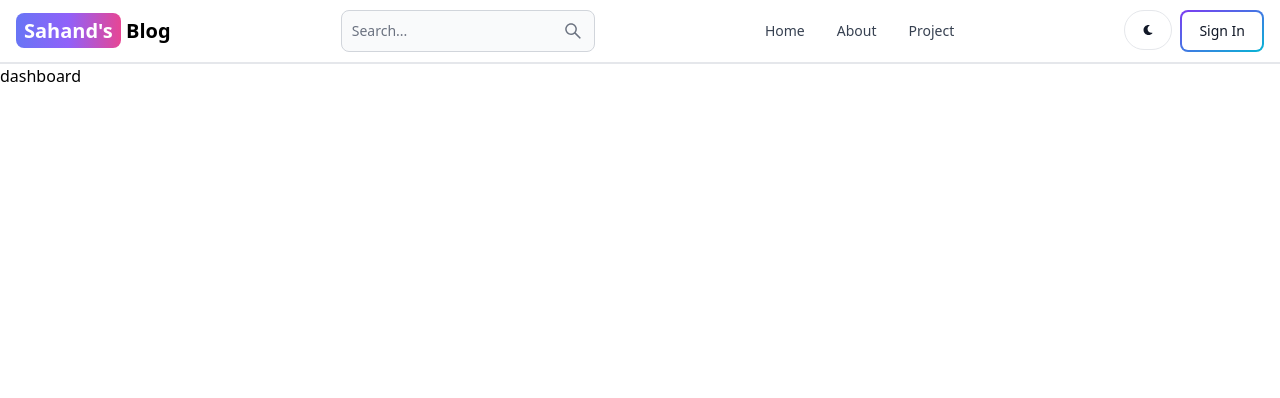
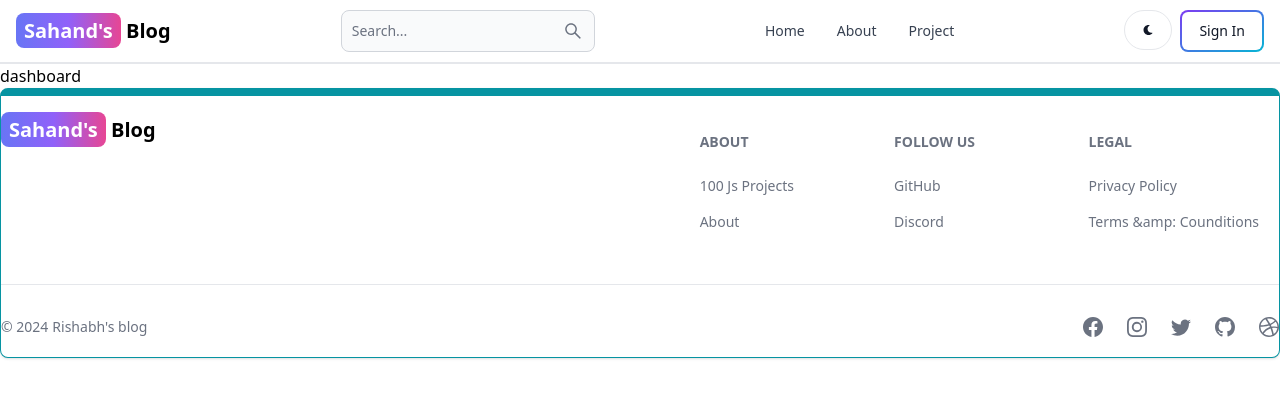
Before and after one commit to Rishabhsharma2004/StramYard1, a React (Vite) app in the folder SynStream/: page /dashboard in a window 1280 px wide. Shown: the top 398 px of the page. Built offline with nearby package versions, Linux system fonts and the light colour scheme.

Commit message:
create footer component

```diff
--- a/SynStream/src/App.jsx
+++ b/SynStream/src/App.jsx
@@ -7,6 +7,7 @@
 import Project from './pages/Project'
 import Dashboard from './pages/Dashboard'
 import Header from './component/Header'
+import Footer from './component/Footer'
 export default function App() {
   return (
      <BrowserRouter>
@@ -19,6 +20,7 @@
           <Route path='/project' element ={<Project />}></Route>
           <Route path='/dashboard' element ={<Dashboard />}></Route>
         </Routes>
+        <Footer/>
      </BrowserRouter>
   )
 }
--- /dev/null
+++ b/SynStream/src/component/Footer.jsx
@@ -0,0 +1,95 @@
+import React from "react";
+import { Footer } from "flowbite-react";
+import { Link } from "react-router-dom";
+import {BsFacebook, BsInstagram, BsTwitter, BsGithub, BsDribbble} from 'react-icons/bs'
+export default function FooterCom() {
+  return (
+    <Footer className="border border-t-8 border-teal-500">
+      <div className='w-full max-w-7xl mx-auto sm: m-5 sm:items-center sm:justify-between'>
+        <div className= 'grid w-full justify-between sm:flex md:grid-cols-1 '>
+          <div className="">
+            <Link
+              to="/"
+              className="self-center whitespace-nowrap text-lg sm:text-xl font-semibold dark:text-white"
+            >
+              <span className="px-2 py-1 bg-gradient-to-r from-indigo-500 via-purple-500 to-pink-500 rounded-lg text-white">
+                Sahand's
+              </span>{" "}
+              Blog
+            </Link>
+          </div>
+          <div className="grid grid-cols-2 gap-10 mt-4 sm:grid-cols-3 sm:gap-6 m-5">
+            <div>
+            <Footer.Title title="About" />
+            <Footer.LinkGroup col>
+              <Footer.Link
+                href="https://www.100jsproject.com"
+                target="_blank"
+                rel="noopener noreferrer"
+              >
+                100 Js Projects
+              </Footer.Link>
+              <Footer.Link
+                href='/about'
+                target="_blank"
+                rel="noopener noreferrer"
+              >
+                About
+              </Footer.Link>
+            </Footer.LinkGroup>
+            </div>
+            <div>
+            <Footer.Title title="Follow us" />
+            <Footer.LinkGroup col>
+              <Footer.Link
+                href="https://www.github.com/rishabhsharma2004"
+                target="_blank"
+                rel="noopener noreferrer"
+              >
+                GitHub
+              </Footer.Link>
+              <Footer.Link
+                href='#'
+                target="_blank"
+                rel="noopener noreferrer"
+              >
+               Discord
+              </Footer.Link>
+            </Footer.LinkGroup>
+            </div>
+            <div>
+            <Footer.Title title="Legal" />
+            <Footer.LinkGroup col>
+              <Footer.Link
+                href="#"
+                target="_blank"
+                rel="noopener noreferrer"
+              >
+                Privacy Policy
+              </Footer.Link>
+              <Footer.Link
+                href='#'
+                target="_blank"
+                rel="noopener noreferrer"
+              >
+               Terms &amp: Counditions
+              </Footer.Link>
+            </Footer.LinkGroup>
+            </div>
+          </div>
+        </div>
+        <Footer.Divider />
+        <div className="w-full sm:flex sm:items-center sm:justify-between">
+            <Footer.Copyright href= '#' by="Rishabh's blog" year={new Date().getFullYear()} />
+            <div className="flex gap-6 sm:mt-0 mt-4 sm:justify-center">
+                <Footer.Icon href='#' icon={BsFacebook} />
+                <Footer.Icon href='#' icon={BsInstagram} />
+                <Footer.Icon href='#' icon={BsTwitter} />
+                <Footer.Icon href='#' icon={BsGithub} />
+                <Footer.Icon href='#' icon={BsDribbble} />
+            </div>
+        </div>
+      </div>
+    </Footer>
+  );
+}
```
